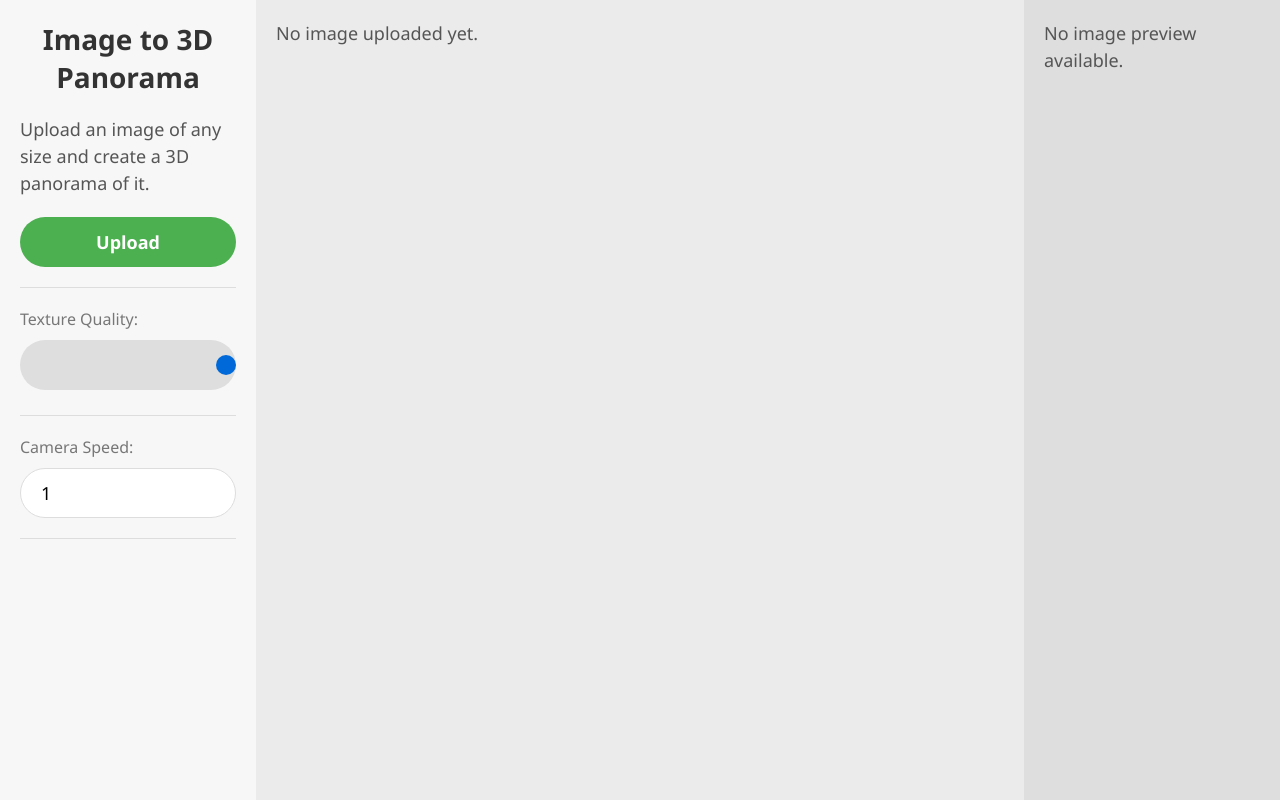
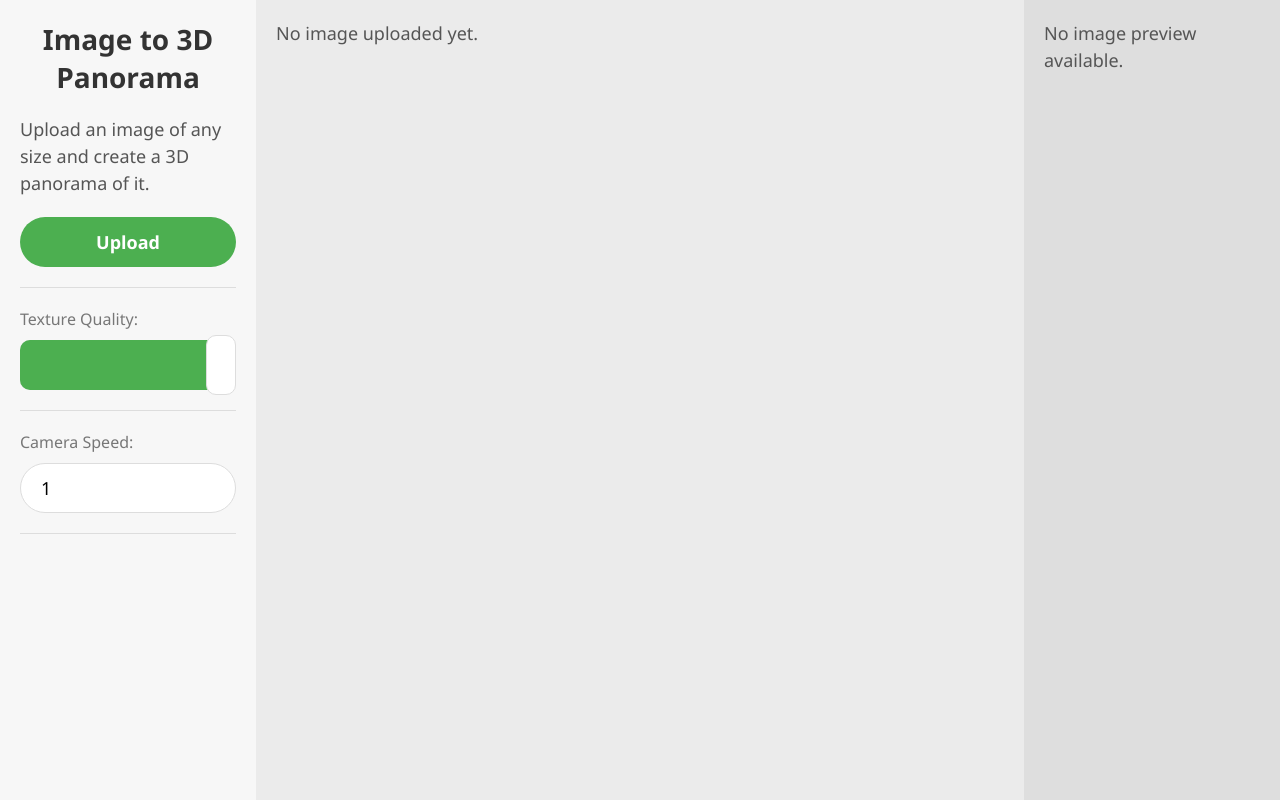
Before and after one commit to LyubomirT/lookaround, a Flask app: page / in a window 1280 px wide. Run offline with Flask 3, Linux system fonts and the light colour scheme.

Commit message:
Update range input styling and functionality

```diff
--- a/templates/index.html
+++ b/templates/index.html
@@ -119,35 +119,88 @@
             margin-top: 10px;
         }
 
-        input[type=range] {
+        .range-container {
+    position: relative;
     width: 100%;
     height: 50px;
     margin-top: 10px;
-            -webkit-appearance: none; /* WebKit/Blink */
+}
+
+.range-container {
+    position: relative;
+    width: 100%;
+    height: 50px;
+    margin-top: 10px;
+}
+
+input[type=range] {
+    position: relative;
+    width: 100%; /* Account for handle width */
+    height: 100%;
+    margin: 0;
+    padding: 0;
+    -webkit-appearance: none;
     appearance: none;
-            background: #dedede;
-            border-radius: 25px;
+    background: transparent;
     outline: none;
+    z-index: 2; /* Place the fill behind the handle */
+}
+
+.range-fill {
+    position: absolute;
+    top: 0;
+    left: 0;
+    height: 100%;
+    /* It's a progress element, set the color with the background property */
+    width: 100%;
+    border-radius: 10px; /* Same as input's border-radius */
+    pointer-events: none;
+    z-index: 1; /* Place the fill behind the handle */
+}
+
+.range-fill::-webkit-progress-bar {
+    background-color: rgb(210, 210, 210);
+    border-radius: 10px; /* Rounded corners */
+}
+
+.range-fill::-webkit-progress-value {
+    background-color: #4caf50;
+    border-radius: 10px; /* Rounded corners */
 }
 
 input[type=range]::-webkit-slider-thumb {
-            -webkit-appearance: none; /* WebKit/Blink */
+    -webkit-appearance: none;
     appearance: none;
-            width: 20px;
-            height: 20px;
-            background: #0069d9;
-            border-radius: 50%;
+    width: 30px; /* Handle width */
+    height: 60px; /* Handle height */
+    background: #ffffff;
+    border: 1px solid #dddddd;
+    border-radius: 10px; /* Rounded corners */
     cursor: pointer;
+    z-index: 5; /* Place the handle above the fill */
 }
 
 input[type=range]::-moz-range-thumb {
-            width: 20px;
-            height: 20px;
-            background: #0069d9;
-            border: none;
-            border-radius: 50%;
+    width: 30px;
+    height: 60px;
+    background: #ffffff;
+    border: 1px solid #dddddd;
+    border-radius: 10px;
     cursor: pointer;
+    z-index: 5;
 }
+
+input[type=range]::-ms-thumb {
+    width: 30px;
+    height: 60px;
+    background: #ffffff;
+    border: 1px solid #dddddd;
+    border-radius: 10px;
+    cursor: pointer;
+    z-index: 5;
+}
+
+
 
 
     </style>
@@ -163,7 +216,10 @@
             </form>
             <hr>
             <label for="quality-slider">Texture Quality:</label>
+            <div class="range-container">
                 <input type="range" id="quality-slider" min="1" max="100" value="100">
+                <progress class="range-fill" value="100"></progress>
+            </div>
             <hr>
             <label for="camera-speed">Camera Speed:</label>
             <input type="number" id="camera-speed" value="1">
@@ -197,6 +253,45 @@
     <script>
         // Validate the file size and type before uploading
         $(document).ready(function() {
+            $('#quality-slider').on('input', function() {
+                var value = $(this).val();
+                var percent = (value - $(this).attr('min')) / ($(this).attr('max') - $(this).attr('min'));
+                console.log(percent);
+                /// Green to Red based on percentage
+                var colors = {
+                    1.0: { id: 1, color: "#4caf50" },
+                    0.75: { id: 0.75, color: "#8bc34a" },
+                    0.5: { id: 0.5, color: "#dcc139" },
+                    0.25: { id: 0.25, color: "#ffa43b" },
+                    0.0: { id: 0, color: "#fc2d2d" } // Change the red color here
+                }
+                // Sort keys in descending order
+                var keys = Object.keys(colors).sort((a, b) => parseFloat(b) - parseFloat(a));
+
+                // Iterate through sorted keys to find the appropriate color
+                for (var i = 0; i < keys.length; i++) {
+                    var key = keys[i];
+                    var id = parseFloat(key);
+                    console.log(colors[key].id);
+                    if (percent >= id) {
+                        var color = colors[key].color;
+                        break;
+                    }
+                }
+
+
+                $(".range-fill").val(percent);
+                // Now we need to update the webkit progress value background color
+                // We need to edit the webkit progress value background color CSS rule of the stylesheet 0
+                var sheet = document.styleSheets[0];
+                var rules = sheet.cssRules || sheet.rules;
+                for (var i = 0; i < rules.length; i++) {
+                    if (rules[i].selectorText === ".range-fill::-webkit-progress-value") {
+                        rules[i].style.backgroundColor = color;
+                        break;
+                    }
+                }
+            });
             $('#formhacker').click(function(e) {
                 e.preventDefault();
                 // First we need to click the file input to trigger the file selection dialog
```
Lines whose indentation alone changed are shown as unchanged.
